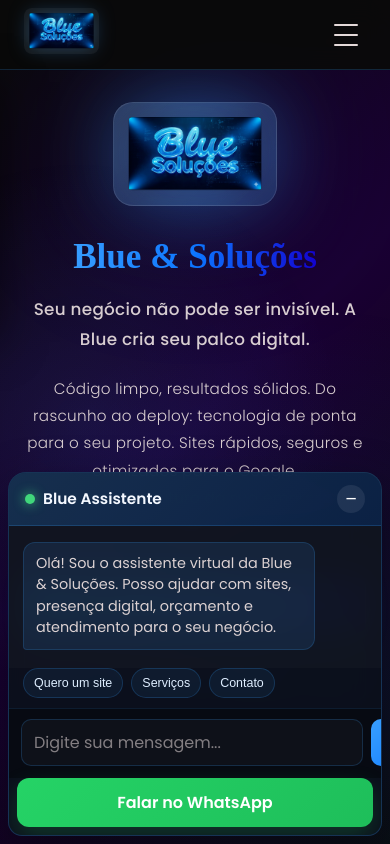
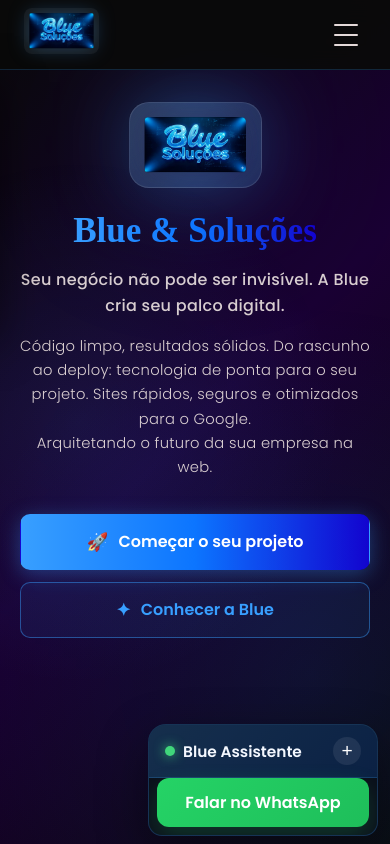
Before and after one commit to Karolltech/Meu-primeiro-site-, a plain HTML site: page index.html in a window 390 px wide. Drawn offline with Linux system fonts and the light colour scheme; a web font is replaced by a local one.

Commit message:
Atualização 2

```diff
--- a/chatbot.js
+++ b/chatbot.js
@@ -4,6 +4,12 @@ const sendBtn = document.getElementById('sendBtn');
 const chatToggle = document.getElementById('chatToggle');
 const chatWidget = document.getElementById('chatWidget');
 const quickReplies = document.querySelectorAll('.chip');
+
+if (window.matchMedia('(max-width: 768px)').matches) {
+  chatWidget.classList.add('collapsed');
+  chatToggle.textContent = '+';
+  chatToggle.setAttribute('aria-label', 'Abrir chat');
+}
 
 const fallbackResponses = [
   {
@@ -120,6 +126,7 @@ chatToggle.addEventListener('click', () => {
   chatWidget.classList.toggle('collapsed');
   const isCollapsed = chatWidget.classList.contains('collapsed');
   chatToggle.textContent = isCollapsed ? '+' : '−';
+  chatToggle.setAttribute('aria-label', isCollapsed ? 'Abrir chat' : 'Minimizar chat');
 });
 
 document.getElementById('chatWhatsapp')?.addEventListener('click', () => {
--- a/index.html
+++ b/index.html
@@ -44,11 +44,11 @@
                         <a href="#" class="nav-link">Contato</a>
                     </li>
                 </ul>
-                <div class="hamburger">
+                <button class="hamburger" type="button" aria-label="Abrir menu de navegação" aria-expanded="false">
                     <span class="bar"></span>
                     <span class="bar"></span>
                     <span class="bar"></span>
-                </div>
+                </button>
             </div>
         </nav>
     </header>
--- a/styles.css
+++ b/styles.css
@@ -39,8 +39,8 @@ body::before {
   top: 0; left: 0; right: 0;
   height: var(--header-height);
   background: rgba(10,10,10,0.95);
+  -webkit-backdrop-filter: blur(12px);
   backdrop-filter: blur(12px);
-  -webkit-backdrop-filter: blur(12px);
   border-bottom: 1px solid rgba(56,159,255,0.2);
   z-index: 1000;
   transition: box-shadow 0.3s ease;
@@ -109,6 +109,7 @@ body::before {
   top: calc(100% + 8px);
   left: 0;
   background: rgba(10,10,10,0.97);
+  -webkit-backdrop-filter: blur(12px);
   backdrop-filter: blur(12px);
   border: 1px solid rgba(56,159,255,0.2);
   border-radius: 10px;
@@ -192,6 +193,7 @@ main {
   border-radius: 20px;
   padding: 14px;
   background: linear-gradient(135deg, rgba(255,255,255,0.1), rgba(255,255,255,0.04));
+  -webkit-backdrop-filter: blur(20px);
   backdrop-filter: blur(20px);
   border: 1px solid rgba(255,255,255,0.1);
   filter: drop-shadow(0 0 30px rgba(56,159,255,0.4))
@@ -235,8 +237,8 @@ h1 {
   font-family: "Chonburi", serif;
   font-size: clamp(2.2rem, 5vw, 4.5rem);
   background: var(--gradient);
+  -webkit-background-clip: text;
   background-clip: text;
-  -webkit-background-clip: text;
   -webkit-text-fill-color: transparent;
   color: transparent;
   margin: 0 0 24px 0;
@@ -316,6 +318,7 @@ p:first-of-type {
   background: rgba(56,159,255,0.07);
   color: var(--primary-color);
   border: 1.5px solid rgba(56,159,255,0.45);
+  -webkit-backdrop-filter: blur(10px);
   backdrop-filter: blur(10px);
 }
 .btn-outline:hover {
@@ -344,8 +347,8 @@ p:first-of-type {
   box-shadow: 0 18px 50px rgba(0, 0, 0, 0.42);
   overflow: hidden;
   z-index: 1200;
+  -webkit-backdrop-filter: blur(16px);
   backdrop-filter: blur(16px);
-  -webkit-backdrop-filter: blur(16px);
 }
 
 .chat-widget.collapsed .chat-body,
@@ -527,6 +530,7 @@ p:first-of-type {
     flex-direction: column;
     align-items: stretch;
     background: rgba(10,10,10,0.98);
+    -webkit-backdrop-filter: blur(16px);
     backdrop-filter: blur(16px);
     padding: 16px 16px 28px;
     gap: 4px;
@@ -568,8 +572,8 @@ p:first-of-type {
   /* Main: empilha logo acima do hero */
   main {
     flex-direction: column;
-    padding: 32px 24px 60px;
-    gap: 32px;
+    padding: 24px 20px 48px;
+    gap: 24px;
     min-height: unset;
     padding-top: calc(var(--header-height) + 32px);
     align-items: center;
@@ -577,7 +581,7 @@ p:first-of-type {
 
   /* Logo: tamanho proporcional, centralizada */
   .logo {
-    width: clamp(130px, 42vw, 200px);
+    width: clamp(120px, 34vw, 170px);
     align-self: center;
   }
 
@@ -586,16 +590,16 @@ p:first-of-type {
     max-width: 100%;
   }
 
-  h1 { font-size: clamp(2rem, 9vw, 2.8rem); margin-bottom: 18px; }
-  p  { font-size: 0.95rem; }
-  p:first-of-type { font-size: 1.05rem; }
+  h1 { font-size: clamp(1.85rem, 9vw, 2.55rem); margin-bottom: 16px; }
+  p  { font-size: 0.92rem; line-height: 1.65; }
+  p:first-of-type { font-size: 1rem; margin-bottom: 14px; }
 
   /* Botões empilhados em coluna no mobile */
   .cta-buttons {
     flex-direction: column;
     align-items: stretch;
     gap: 12px;
-    margin-top: 24px;
+    margin-top: 20px;
   }
 
   .btn {
@@ -611,9 +615,15 @@ p:first-of-type {
   .chat-widget {
     left: 8px;
     right: 8px;
-    bottom: 8px;
+    bottom: max(8px, env(safe-area-inset-bottom));
     width: auto;
     max-width: none;
+  }
+
+  .chat-widget.collapsed {
+    left: auto;
+    right: 12px;
+    width: min(230px, calc(100vw - 24px));
   }
 
   .chat-body {
```
Also changed, not shown: minha-historia.html (+2 -2 lines).
